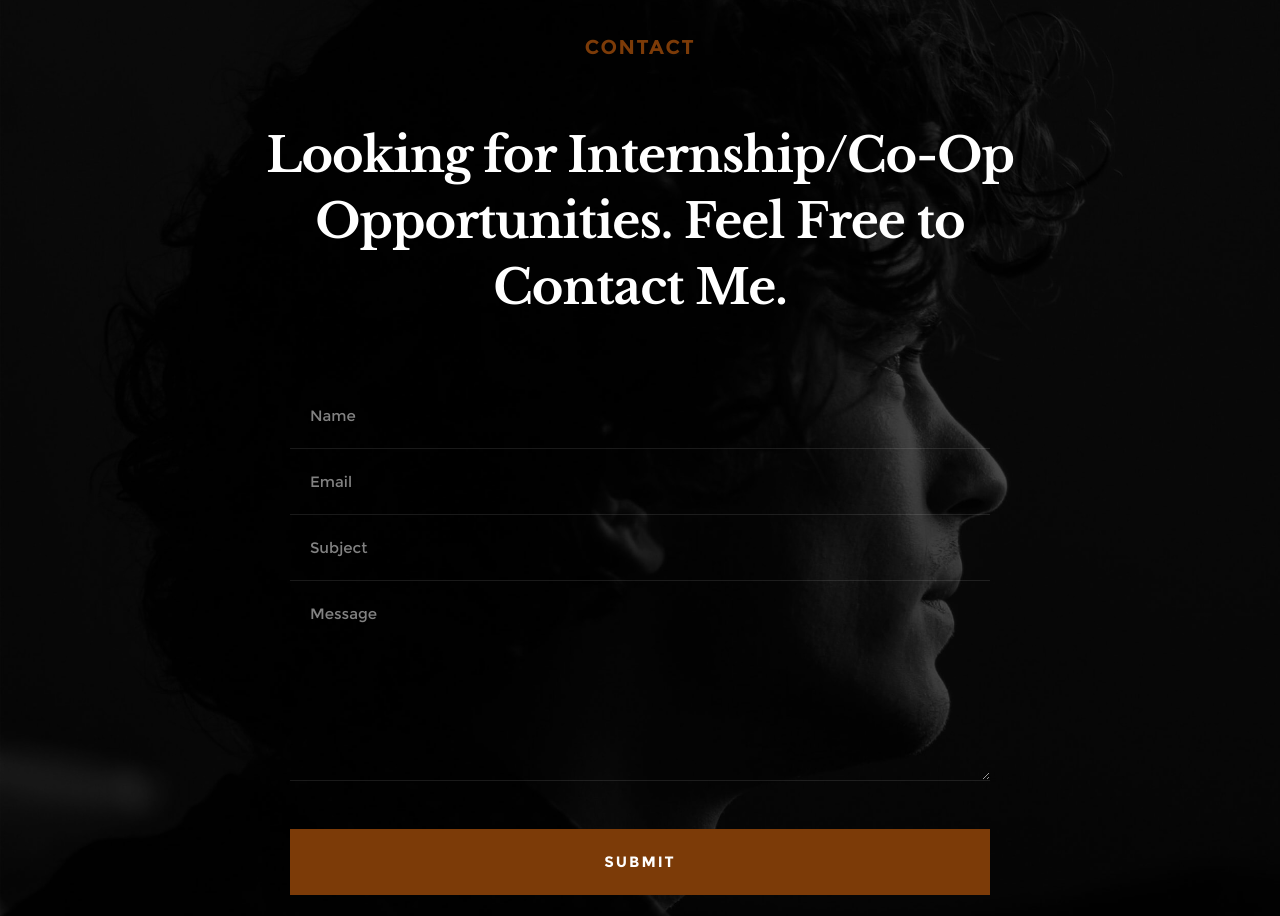
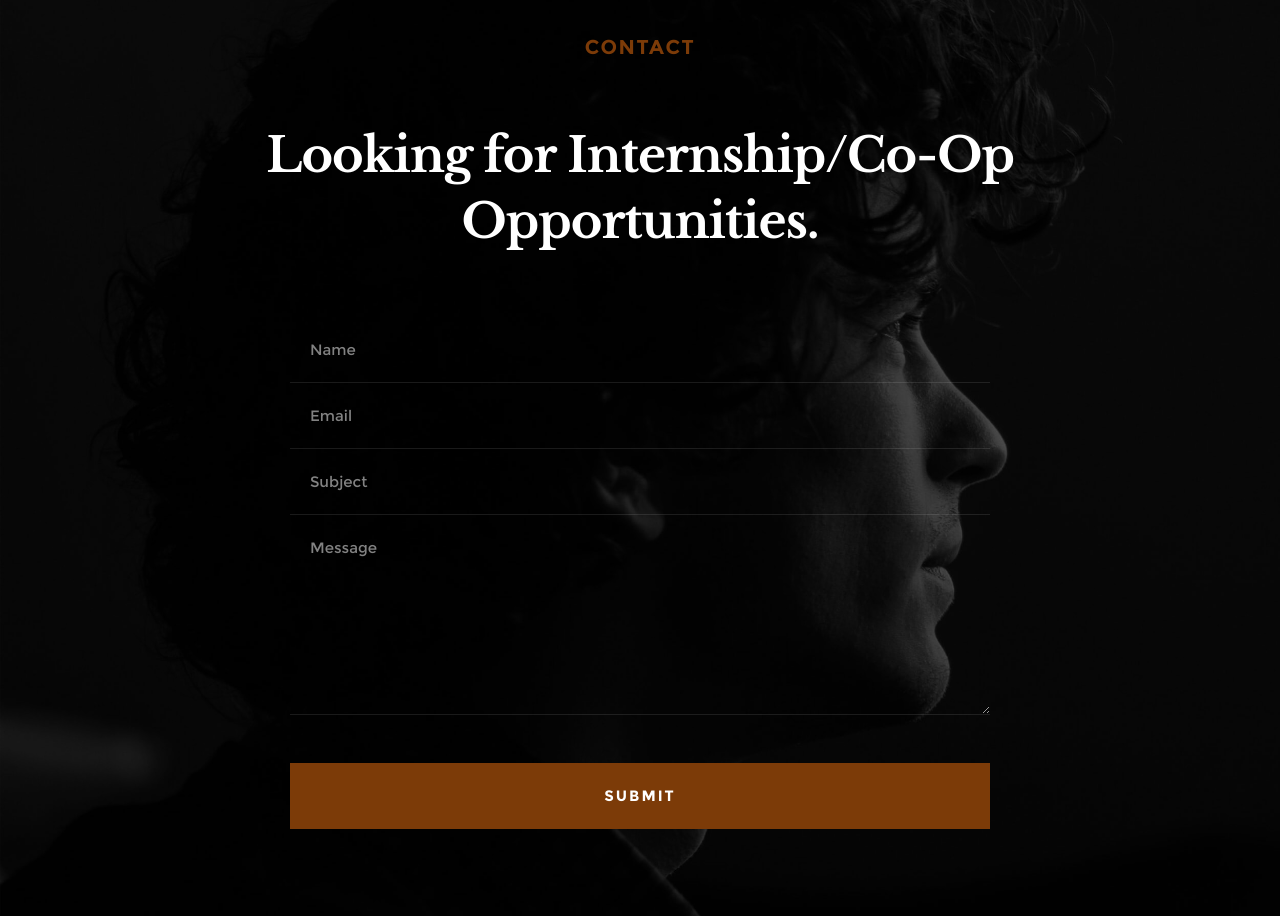
Before and after one commit to tdedhiya/tejasdedhiya.github.io, a plain HTML site: page index.html in a window 1280 px wide. Shown: the part 4867-5783 px from the top of the page. Drawn offline with Linux system fonts and the light colour scheme; files whose address does not match are found by name.

Commit message:
Update index.html

```diff
--- a/index.html
+++ b/index.html
@@ -469,7 +469,7 @@
 		<div class="row narrow section-intro">
    		<div class="col-twelve">
    			<h3 class="animate-this">Contact</h3><br><br>
-   			<h1 class="animate-this">Looking for Internship/Co-Op Opportunities. Feel Free to Contact Me.</h1>
+   			<h1 class="animate-this">Looking for Internship/Co-Op Opportunities.</h1>
 
 
    		</div>
```
